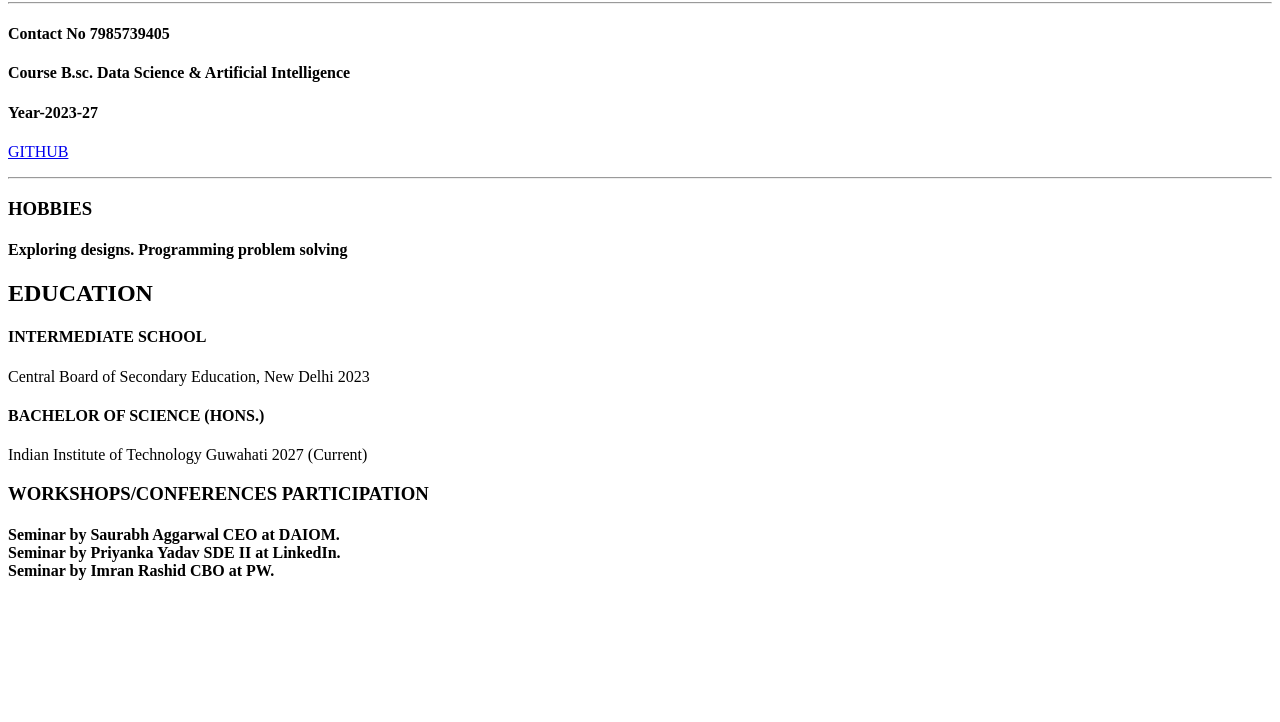
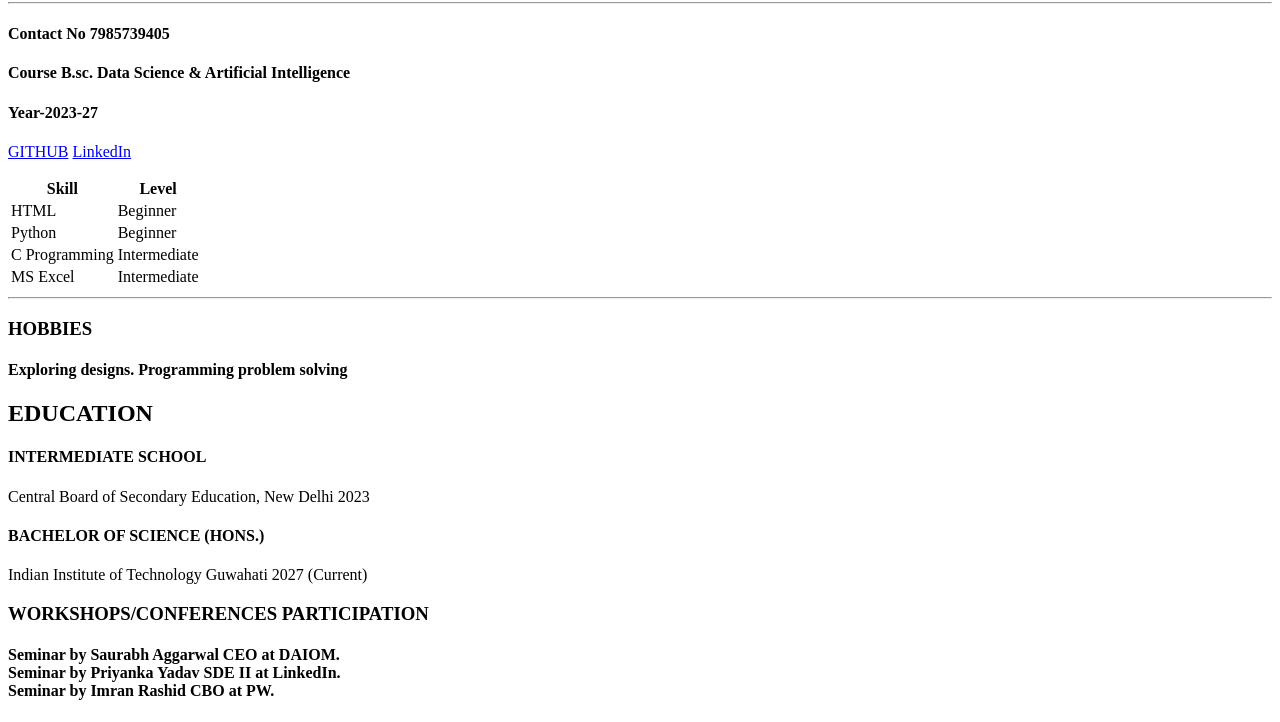
Before and after one commit to ashusomehow/ResumeV1, a plain HTML site: page index.html in a window 1280 px wide. Shown: the part 78-800 px from the top of the page. Drawn offline with Linux system fonts and the light colour scheme.

Commit message:
Update index.html

```diff
--- a/index.html
+++ b/index.html
@@ -12,8 +12,34 @@
         <h4>Year-2023-27</h4>
         <p>
         <a href="https://github.com/ashusomehow" target="_blank">GITHUB</a>
+            <a href="https://linkedin.com/ashusomehow" target="_blank">LinkedIn</a>
         </p>
-        <p> </p>
+       <table>
+    <thead>
+        <tr>
+            <th>Skill</th>
+            <th>Level</th>
+        </tr>
+    </thead>
+    <tbody>
+        <tr>
+            <td>HTML</td>
+            <td>Beginner</td>
+        </tr>
+        <tr>
+            <td>Python</td>
+            <td>Beginner</td>
+        </tr>
+        <tr>
+            <td>C Programming</td>
+            <td>Intermediate</td>
+        </tr>
+        <tr>
+            <td>MS Excel</td>
+            <td>Intermediate</td>
+        </tr>
+    </tbody>
+</table>
         <hr>
         <h3>HOBBIES</h3>
         <h4>Exploring designs. Programming problem solving </h4>
```
